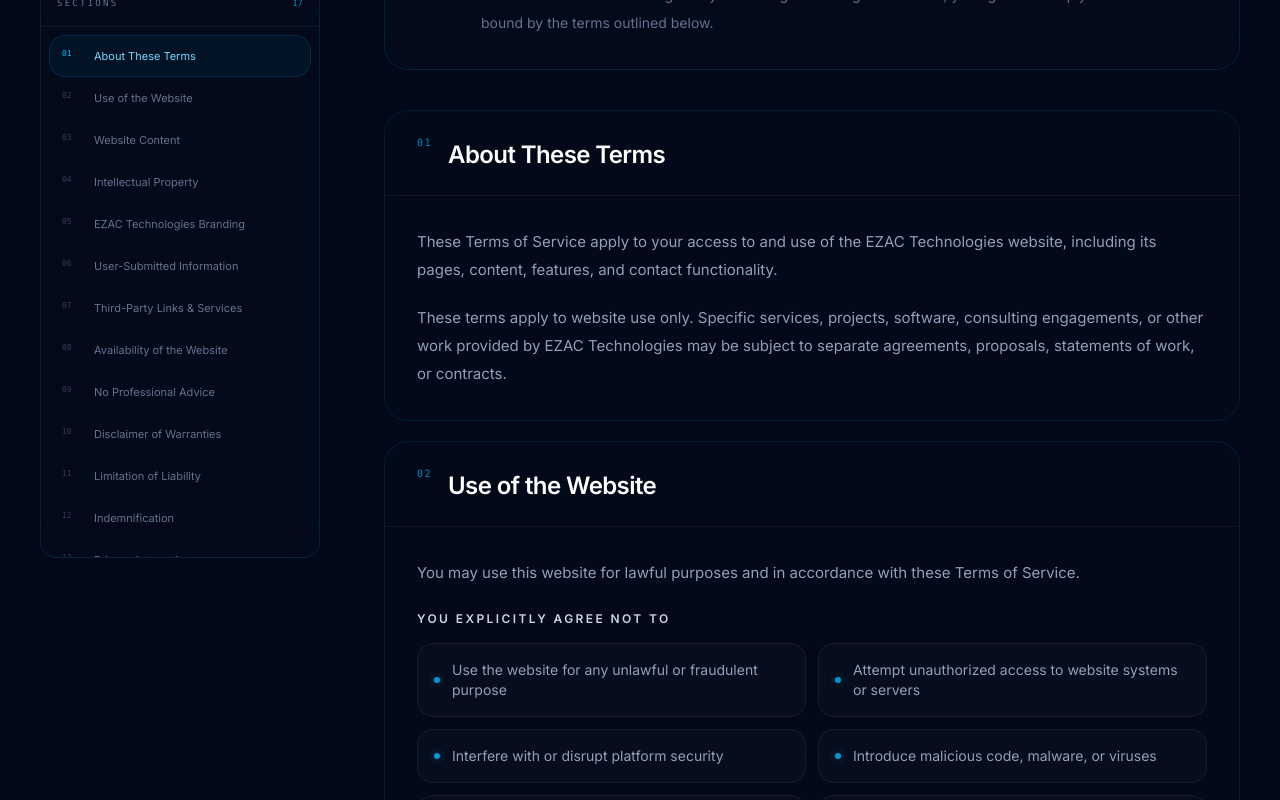
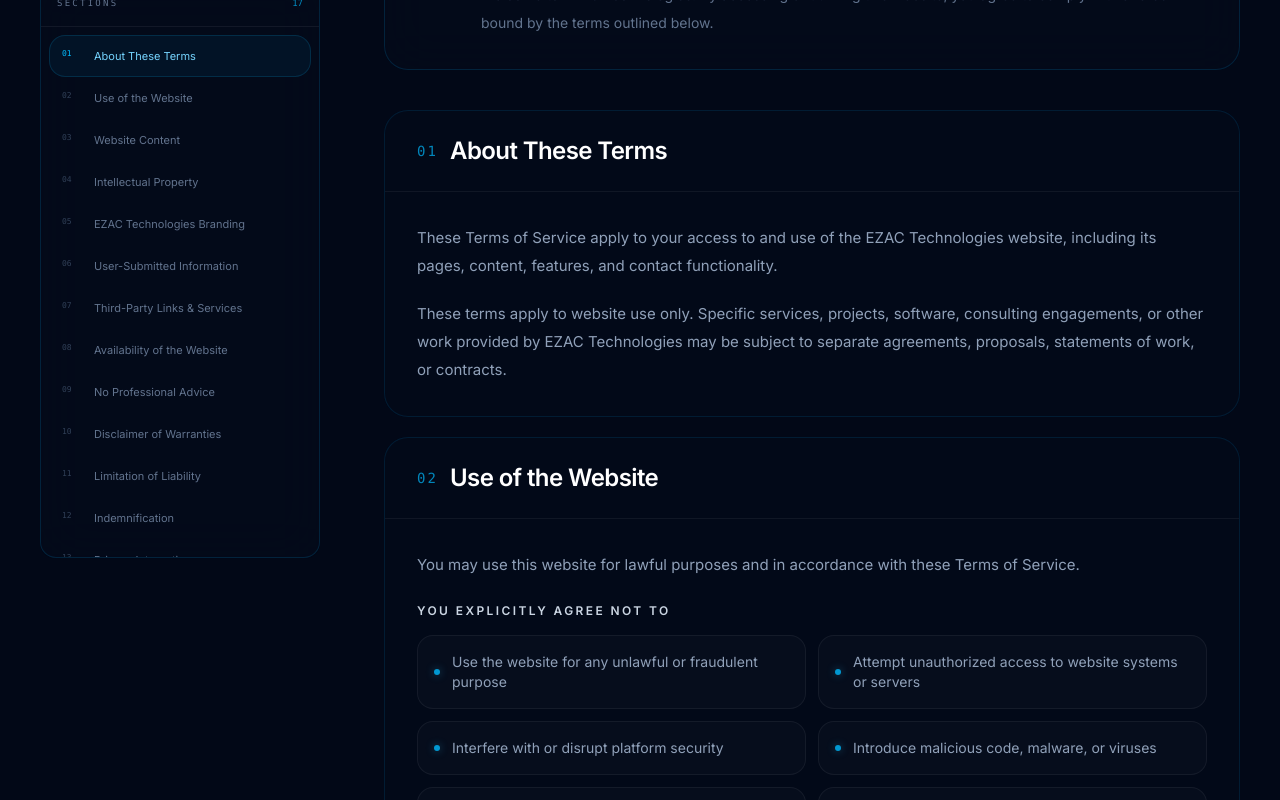
Before and after one commit to tabindazeeshan2/EZAC-Technologies-, a Next.js app: page /terms in a window 1280 px wide. Shown: the part 880-1680 px from the top of the page. Built offline with nearby package versions, Linux system fonts and the light colour scheme.

Commit message:
corrected section header

```diff
--- a/app/terms/page.tsx
+++ b/app/terms/page.tsx
@@ -662,23 +662,17 @@ export default function TermsPage() {
                   className="scroll-mt-24 overflow-hidden rounded-3xl border border-sky-900/30 bg-[#040b1b]/70 backdrop-blur-xl transition-all duration-300 hover:border-sky-900/55"
                 >
                  {/* Section header */}
-
 <div className="border-b border-white/[0.055] px-6 py-6 sm:px-8">
-                    <div className="flex items-start gap-4">
-                      <span className="font-mono text-[10px] tracking-[0.15em] text-sky-400/70">
+  <div className="flex items-center gap-3">
+    <span className="font-mono text-sm tracking-[0.15em] text-sky-400/70">
       {(index + 1).toString().padStart(2, '0')}
     </span>
 
-                      <div>
-
-
-                        <h2 className="mt-1 text-xl font-semibold tracking-[-0.025em] text-white sm:text-2xl">
+    <h2 className="text-xl font-semibold tracking-[-0.025em] text-white sm:text-2xl">
       {section.title}
     </h2>
   </div>
 </div>
-                  </div>
-
                   {/* Section content */}
 
                   <div className="px-6 py-7 sm:px-8 sm:py-8">
```
Lines whose indentation alone changed are shown as unchanged.
